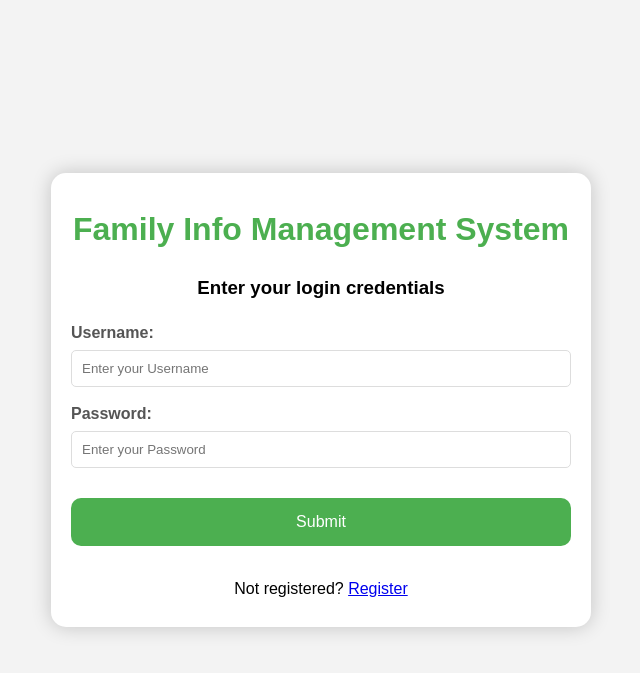
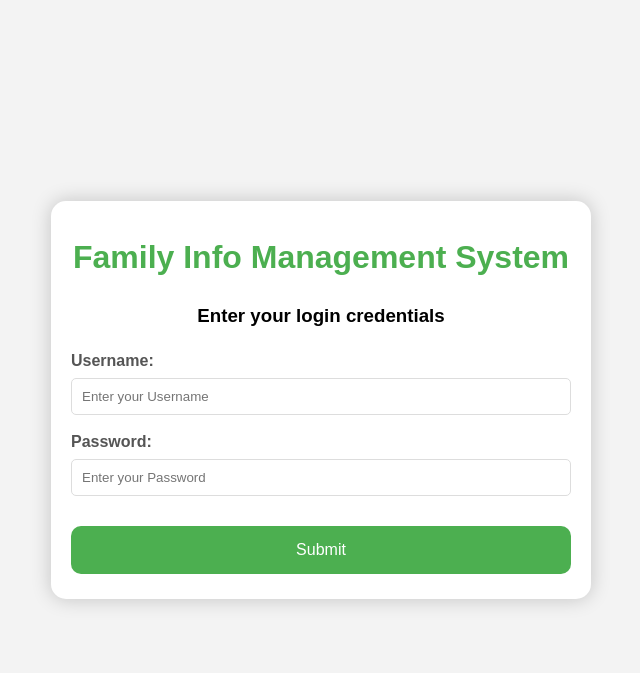
Before and after one commit to ShreyasBidwai/FIMS-Django, a Django app: template fimsDjango/fims/templates/login.html in a window 1280 px wide. Shown: the top 673 px of the page, without its empty margins (319-959 px from the left). Run offline with Django 4.2, Linux system fonts and the light colour scheme; the template is opened without the code that fills it, so the values that code supplies are empty.

Commit message:
login view corrected

```diff
--- a/fimsDjango/fims/templates/login.html
+++ b/fimsDjango/fims/templates/login.html
@@ -32,11 +32,6 @@
             </div>
         </form>
 
-        <p>Not registered?
-            <a href="{% url 'register' %} style="text-decoration: none;">
-                Register
-            </a>
-        </p>
     </div>
 </body>
 
--- a/fimsDjango/fims/views.py
+++ b/fimsDjango/fims/views.py
@@ -7,4 +7,4 @@ def regis(request):
     return render(request, 'registration.html')
 
 def login(request):
-    return render(request, 'login.html', name=login)
+    return render(request, 'login.html')
```
